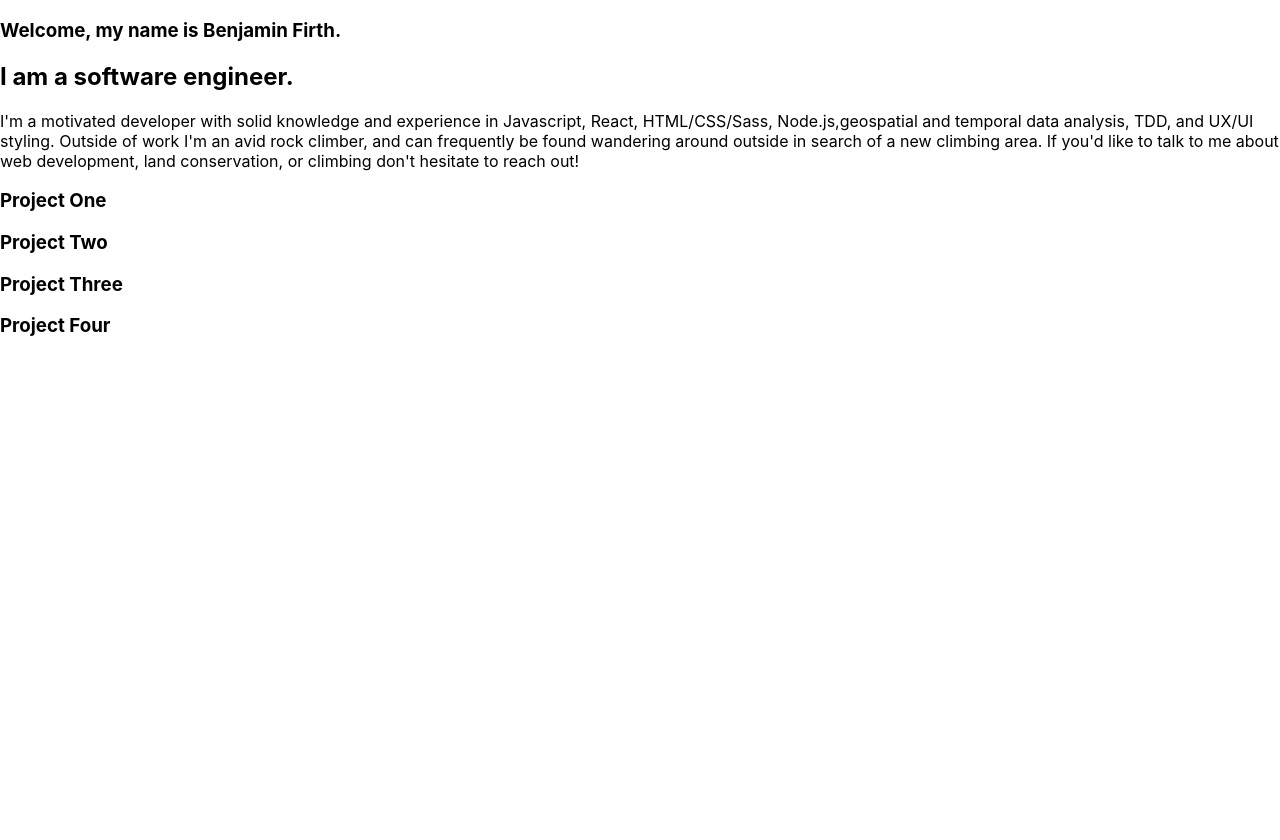
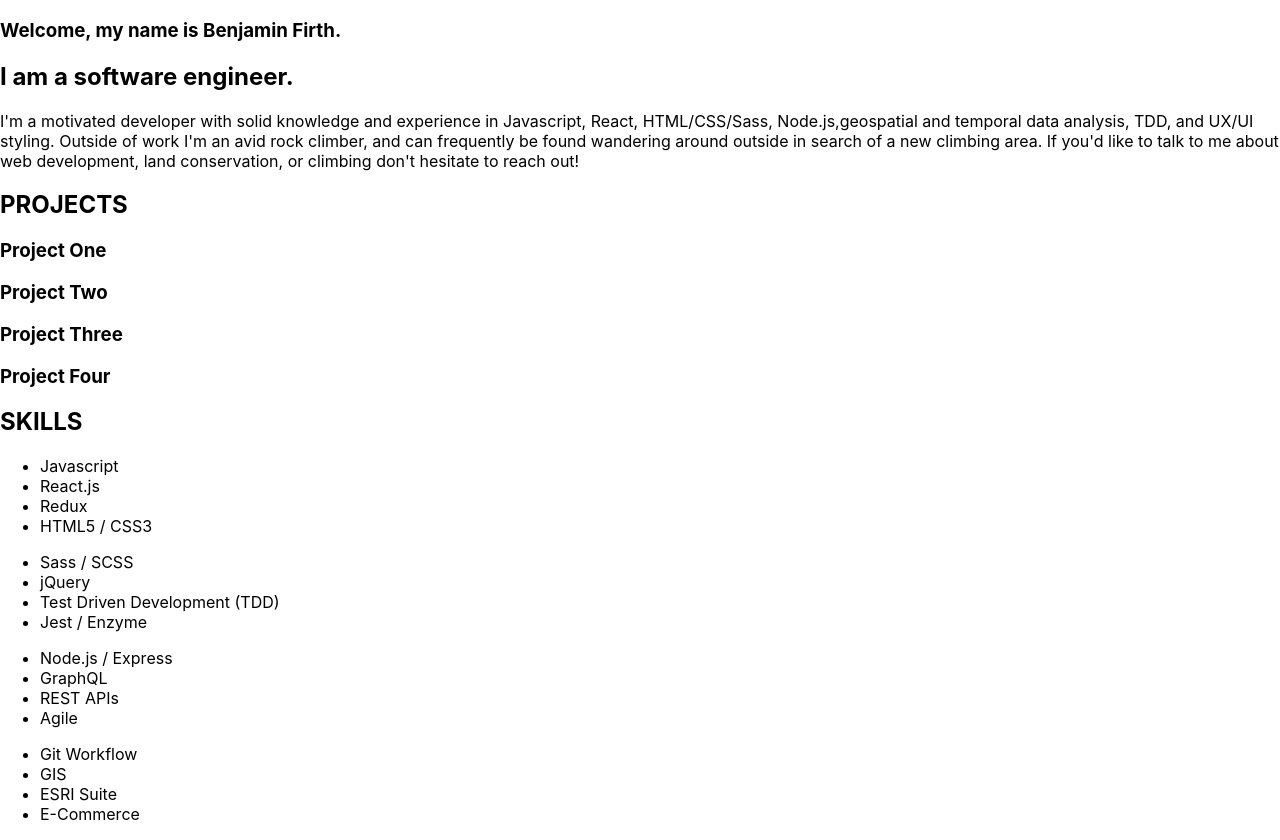
Before and after one commit to benjamin-firth/professional-website, a React (Create React App) app: page / in a window 1280 px wide. Before the commit the page ends 800 px from the top, so only its background shows below. Built offline with nearby package versions, Linux system fonts and the light colour scheme.

Commit message:
Add boilerplate for skills component

```diff
--- a/src/components/App/App.js
+++ b/src/components/App/App.js
@@ -1,6 +1,7 @@
 import React from 'react';
 import Intro from '../Intro/Intro';
 import Projects from '../Projects/Projects';
+import Skills from '../Skills/Skills';
 import './App.css';
 
 const App = () => {
@@ -10,7 +11,7 @@ const App = () => {
       <section>
         <Intro />
         <Projects />
-        {/* <Skills /> */}
+        <Skills />
         {/* <Experince /> */}
         {/* <Education /> */}
         {/* <Extra /> */}
--- a/src/components/Projects/Projects.js
+++ b/src/components/Projects/Projects.js
@@ -3,6 +3,7 @@ import React from 'react';
 const Projects = () => {
   return (
     <section>
+      <h2>PROJECTS</h2>
       <article>
         <h3>Project One</h3>
       </article>
--- a/src/components/Skills/Skills.js
+++ b/src/components/Skills/Skills.js
@@ -0,0 +1,36 @@
+import React from 'react';
+
+const Skills = () => {
+  return (
+    <section>
+      <h2>SKILLS</h2>
+      {/* MAP OVER ARRAY OF SKILLS INSTEAD OF WRITING ALL OUT */}
+      <ul>
+        <li>Javascript</li>
+        <li>React.js</li>
+        <li>Redux</li>
+        <li>HTML5 / CSS3</li>
+      </ul>
+      <ul>
+        <li>Sass / SCSS</li>
+        <li>jQuery</li>
+        <li>Test Driven Development (TDD)</li>
+        <li>Jest / Enzyme</li>
+      </ul>
+      <ul>
+        <li>Node.js / Express</li>
+        <li>GraphQL</li>
+        <li>REST APIs</li>
+        <li>Agile</li>
+      </ul>
+      <ul>
+        <li>Git Workflow</li>
+        <li>GIS</li>
+        <li>ESRI Suite</li>
+        <li>E-Commerce</li>
+      </ul>
+    </section>
+  );
+};
+
+export default Skills;
```
